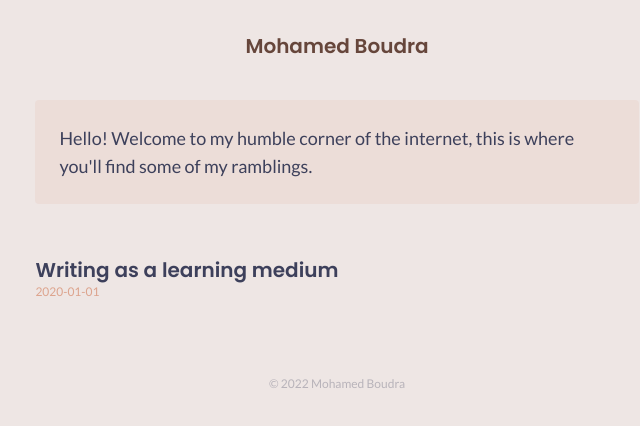
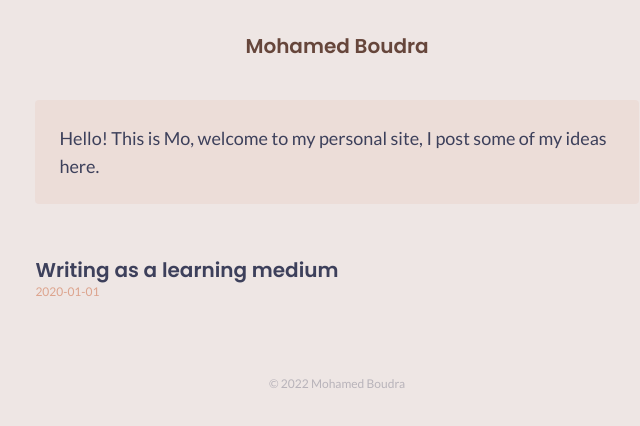
Before and after one commit to boudra/moboudra.com, a Next.js app: page / in a window 1280 px wide. Shown: the top 426 px of the page, without its empty margins (303-943 px from the left). Built offline with nearby package versions, Linux system fonts and the light colour scheme.

Commit message:
Update index.js

```diff
--- a/pages/index.js
+++ b/pages/index.js
@@ -27,8 +27,7 @@ export default function Home({ posts }) {
   return (
     <div className="max-w-prose mx-auto">
       <p className="mb-10 text-primary p-6 bg-orange-700/5 rounded text-lg -mt-8">
-        Hello! Welcome to my humble corner of the internet, this is where
-        you&apos;ll find some of my ramblings.
+        Hello! This is Mo, welcome to my personal site, I post some of my ideas here.
       </p>
       {posts.map(({ slug, frontmatter }) => (
         <div key={slug} className="py-3 block">
```
